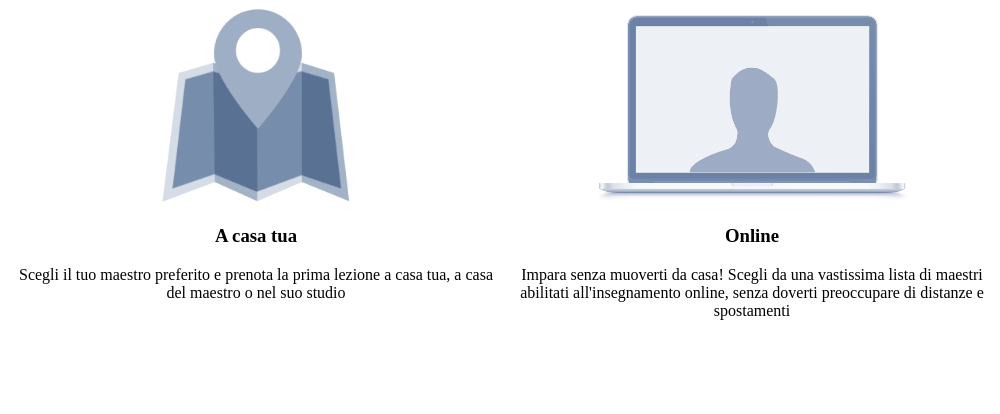
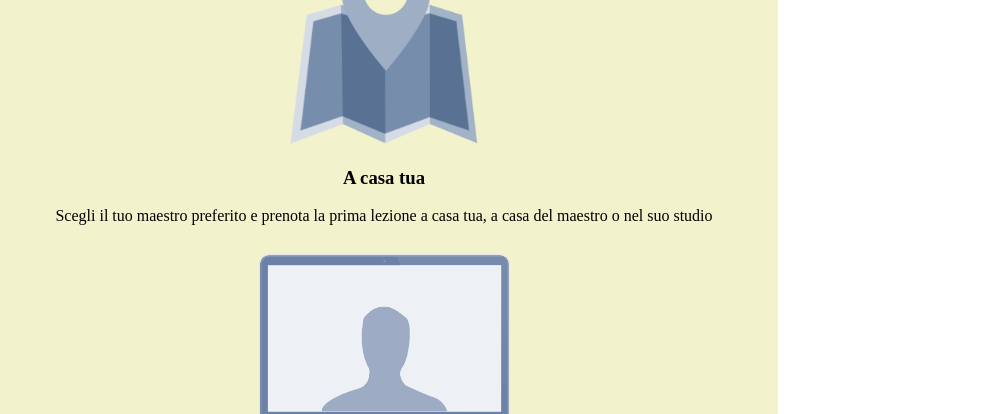
Before and after one commit to salvatoreolivieri/html-css-resp-wannabe, a plain HTML site: page index.html in a window 768 px wide. Shown: the part 152-566 px from the top of the page, 1000 px wide, since content can reach past the window. Drawn offline with Linux system fonts and the light colour scheme.

Commit message:
BONUS: Aggiunto anche la modalità responsive per tablet (finchè non supera i 990px)

```diff
--- a/meta.css
+++ b/meta.css
@@ -5,7 +5,6 @@
     overflow-x: hidden;
     margin: -10px;
   }
-
 
   #lezioni,
   #why{
@@ -34,4 +33,49 @@
     margin-bottom: 20px;
   }
 
+  hr{
+    width: 80%;
+  }
+
 }
+
+/* bonus schermo tablet */
+
+@media screen and (min-width:421px) and (max-width:990px) {
+
+  body{
+    overflow-x: hidden;
+    margin: -10px;
+  }
+
+  #lezioni,
+  #why{
+    background-color: #F2F2CD;
+    padding: 30px;
+  }
+
+  .container.grey{
+    padding: 30px;
+  }
+
+  .row{
+    margin-top: 0;
+    width: 100%;
+    padding-right: 20px;
+  }
+
+  #lezioni .row> .left,
+  #lezioni .row> .right,
+  #steps .row > .left,
+  #steps .row > .central,
+  #steps .row > .right
+  {
+    float: none;
+    width: 100%;
+    margin-bottom: 20px;
+  }
+
+  hr{
+    width: 80%;
+  }
+}
```
